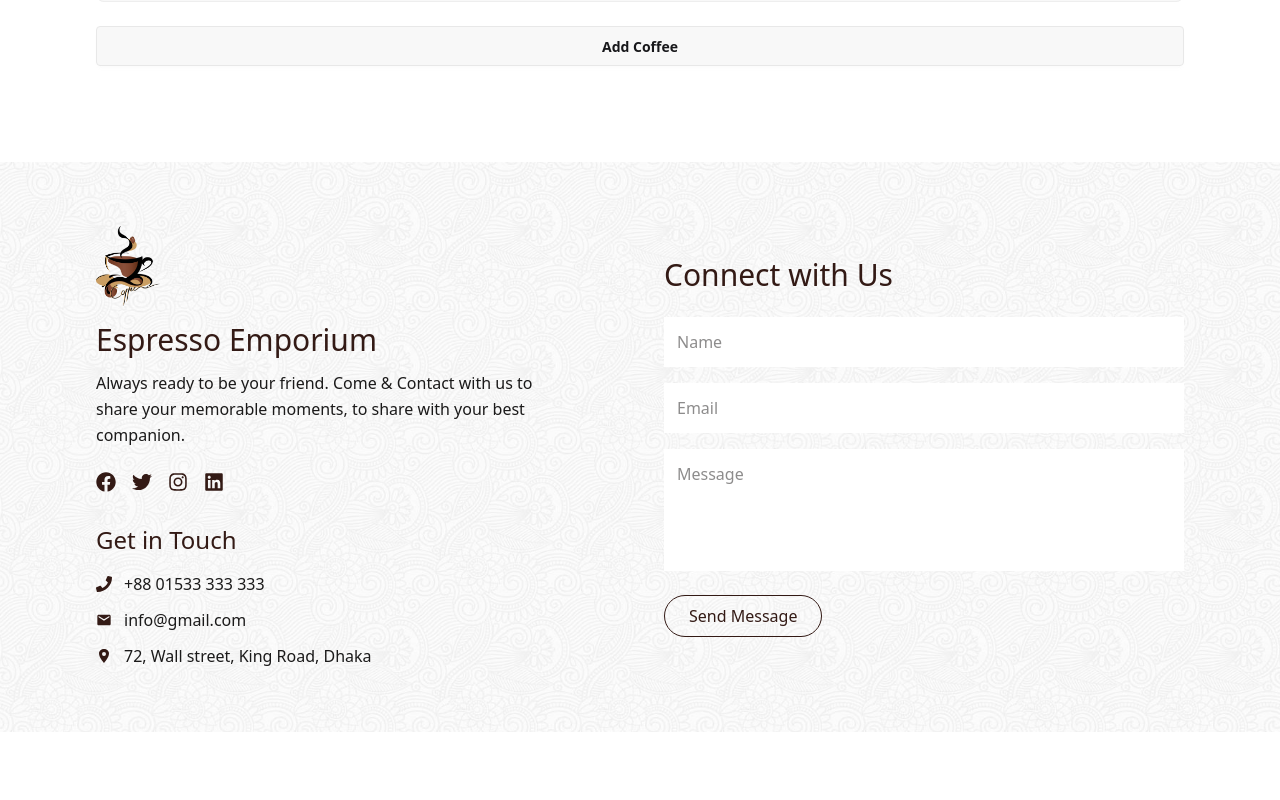
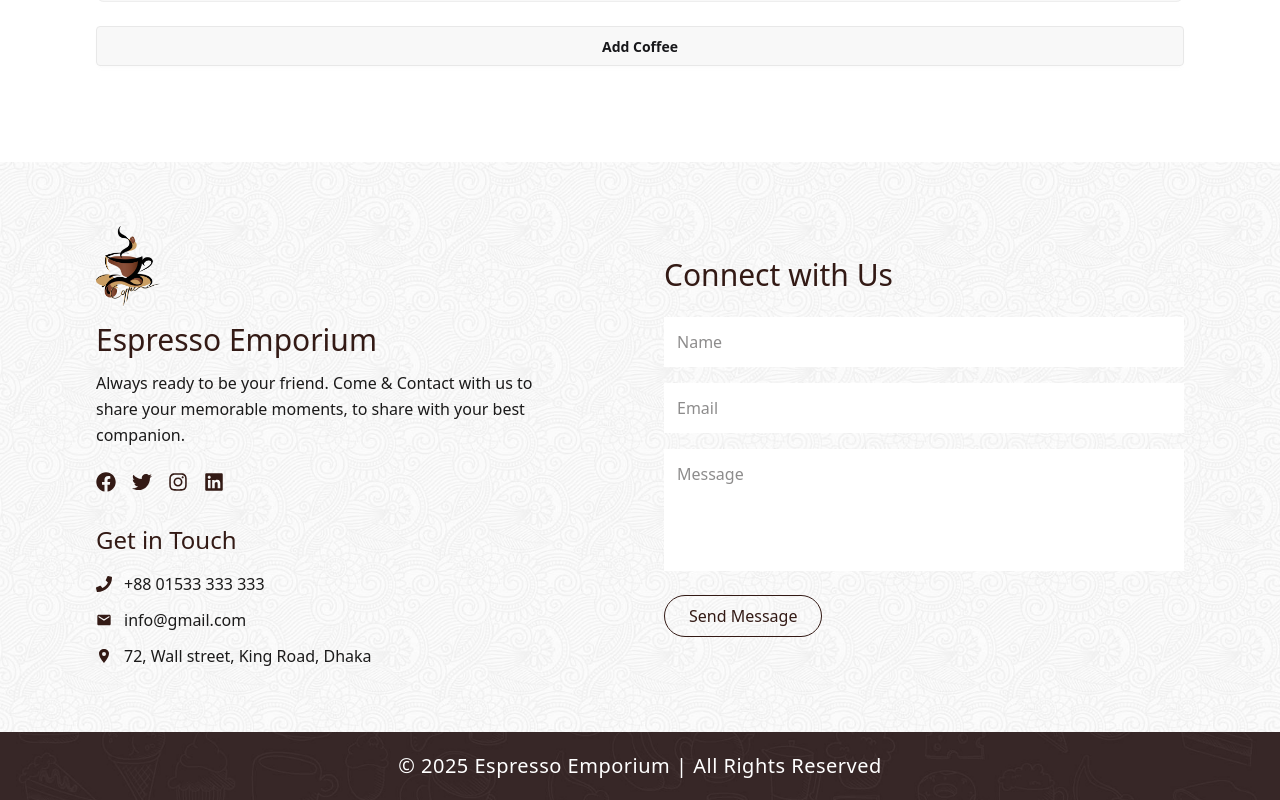
Before and after one commit to ziaul-hoque4820/coffee-store, a React (Vite) app in the folder coffee-store-client/: page /addCoffee in a window 1280 px wide. Shown: the part 950-1750 px from the top of the page. Before the commit the page ends 1682 px from the top, so only its background shows below. Built offline with nearby package versions, Linux system fonts and the light colour scheme.

Commit message:
Copyright section design done

```diff
--- /dev/null
+++ b/coffee-store-client/src/components/CopyRight.jsx
@@ -0,0 +1,21 @@
+import React from "react";
+import { getImageUrl } from "../utils/utils";
+
+function CopyRight() {
+    return (
+        <section>
+            <div
+                className="w-full bg-cover bg-center py-4 sm:py-5"
+                style={{
+                    backgroundImage: `url(${getImageUrl("header-bg.png")})`,
+                }}
+            >
+                <footer className="text-center text-white font-heading text-xl tracking-wide">
+                    © {new Date().getFullYear()} Espresso Emporium | All Rights Reserved
+                </footer>
+            </div>
+        </section>
+    );
+}
+
+export default CopyRight;
--- a/coffee-store-client/src/layout/MainLayout.jsx
+++ b/coffee-store-client/src/layout/MainLayout.jsx
@@ -2,6 +2,7 @@ import React from 'react'
 import { Outlet } from 'react-router-dom'
 import Header from '../components/Header'
 import FooterSection from '../components/FooterSection'
+import CopyRight from '../components/CopyRight'
 
 function MainLayout() {
     return (
@@ -11,6 +12,7 @@ function MainLayout() {
                 <Outlet></Outlet>
             </div>
             <FooterSection />
+            <CopyRight />
         </div>
     )
 }
```
